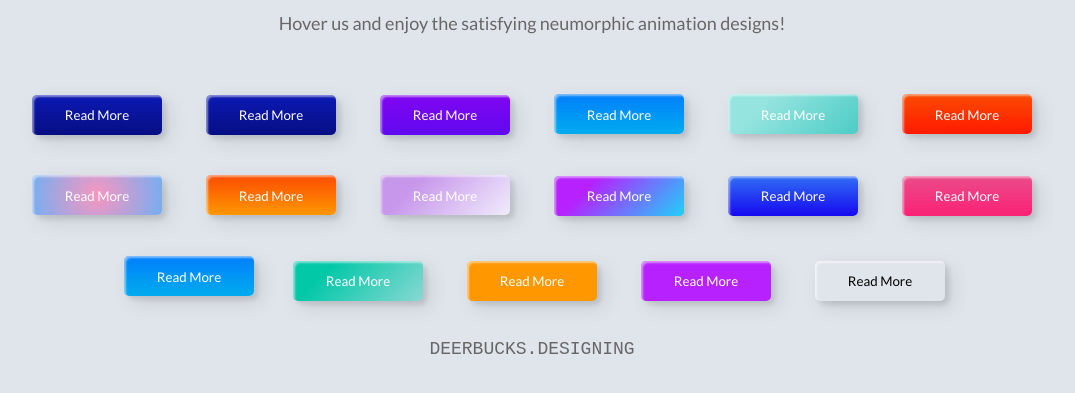
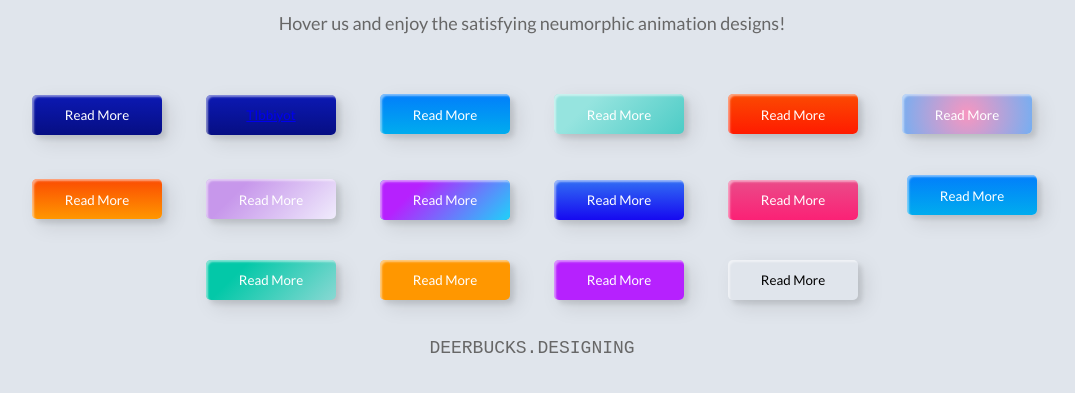
Before and after one commit to IUlkanov/student, a plain HTML site: page index.html in a window 1280 px wide. Shown: the part 113-506 px from the top of the page, without its empty margins (108-1183 px from the left). Drawn offline with Linux system fonts and the light colour scheme.

Commit message:
Update index.html

```diff
--- a/index.html
+++ b/index.html
@@ -16,8 +16,7 @@
  <p>Hover us and enjoy the satisfying neumorphic animation designs!</p>
  <div class="frame">
    <button class="custom-btn btn-1">Read More</button>
-   <button class="custom-btn btn-1">Read More</button>
-   <button class="custom-btn btn-2">Read More</button>
+   <button class="custom-btn btn-1"><a href="#####">TIbbiyot</a></button>
    <button class="custom-btn btn-3"><span>Read More</span></button>
    <button class="custom-btn btn-4"><span>Read More</span></button>
    <button class="custom-btn btn-5"><span>Read More</span></button>
```
